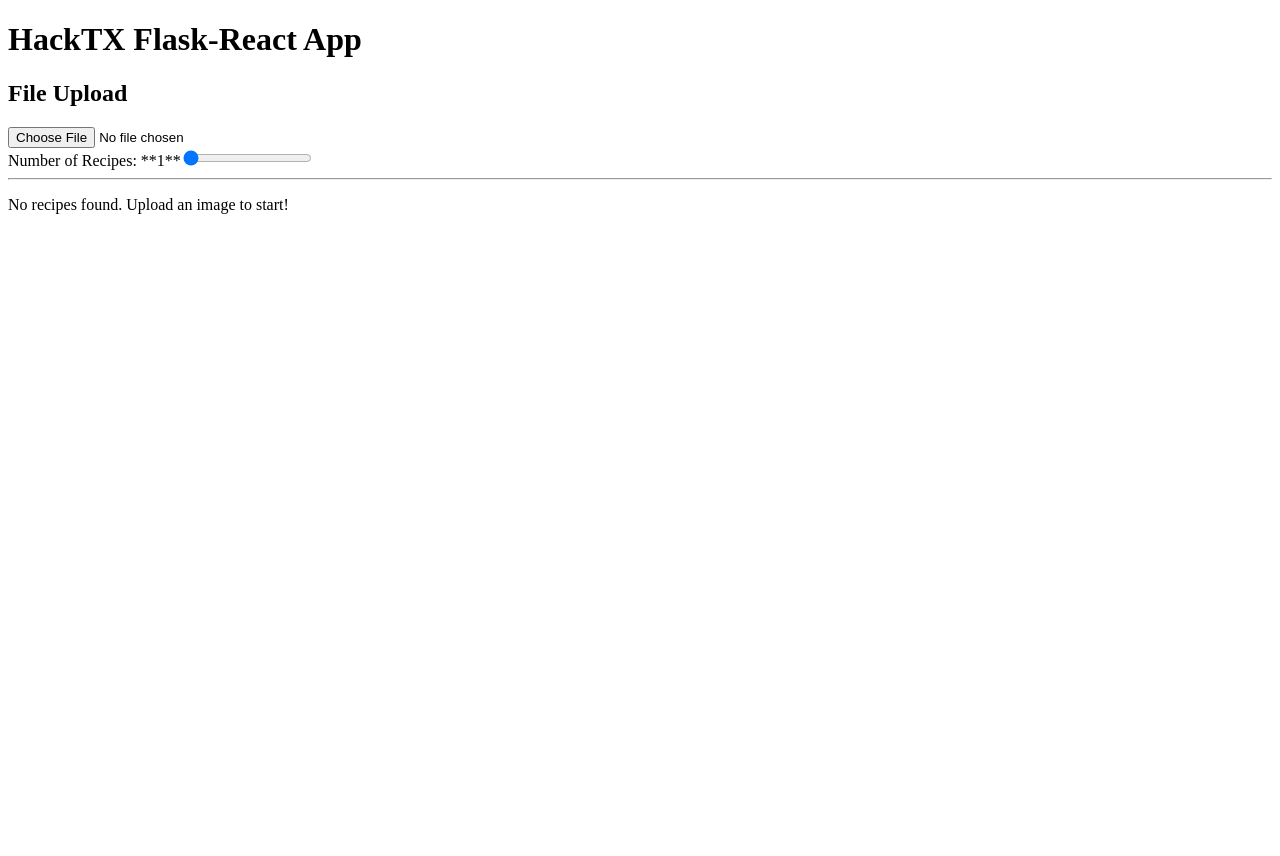
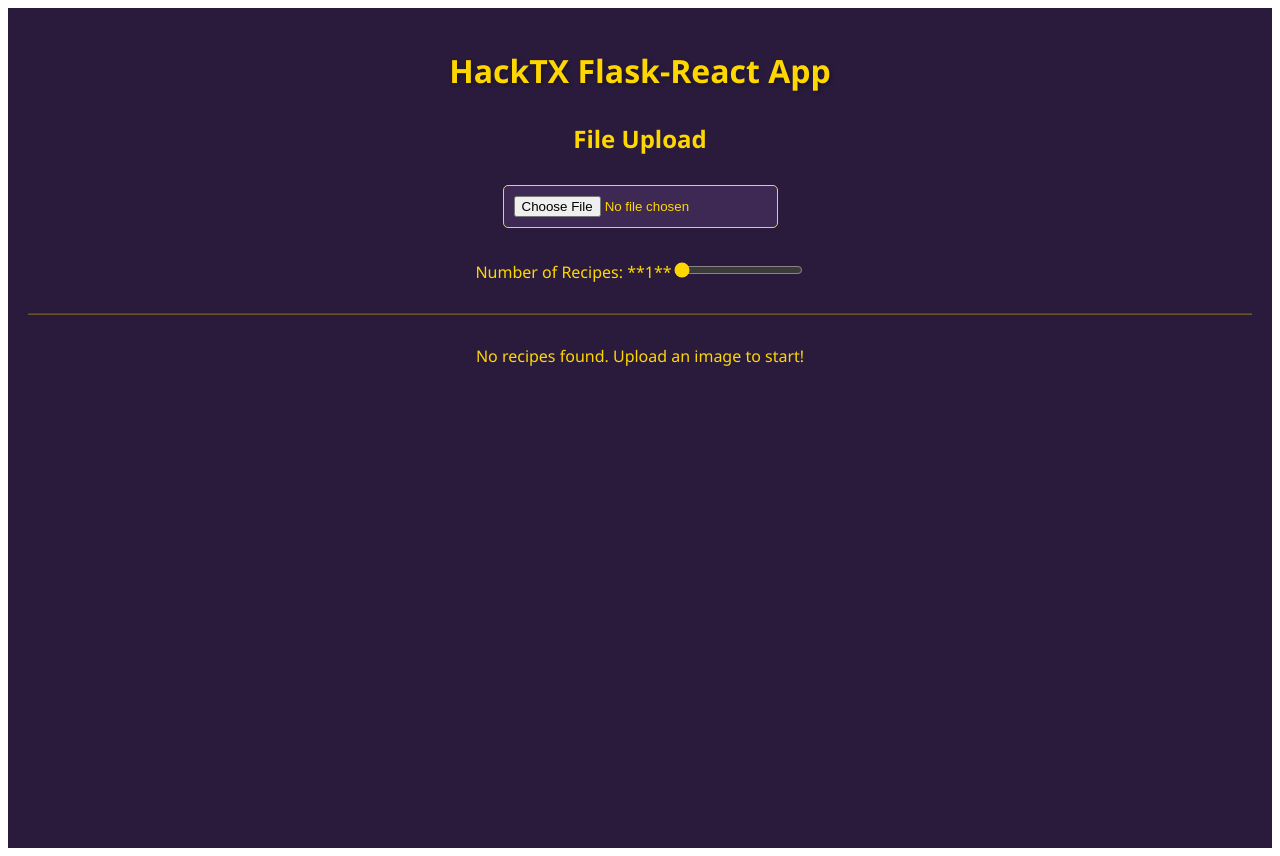
Before and after one commit to TaiMHS/HackTX2025, a React (Create React App) app in the folder client/: page / in a window 1280 px wide. Before the commit the page ends 800 px from the top, so only its background shows below. Built offline with nearby package versions, Linux system fonts and the light colour scheme.

Commit message:
formatting

```diff
--- a/client/src/App.css
+++ b/client/src/App.css
@@ -1,38 +1,87 @@
 .App {
   text-align: center;
+  background-color: #2a1b3d;
+  min-height: 100vh;
+  color: #ffd700;
+  padding: 20px;
+  font-family: 'Segoe UI', Tahoma, Geneva, Verdana, sans-serif;
 }
 
-.App-logo {
-  height: 40vmin;
-  pointer-events: none;
+h1 {
+  color: #ffd700;
+  text-shadow: 2px 2px 4px rgba(0, 0, 0, 0.3);
+  margin-bottom: 30px;
 }
 
-@media (prefers-reduced-motion: no-preference) {
-  .App-logo {
-    animation: App-logo-spin infinite 20s linear;
-  }
+h2, h3, h4 {
+  color: #ffd700;
+  margin-top: 20px;
 }
 
-.App-header {
-  background-color: #282c34;
-  min-height: 100vh;
-  display: flex;
-  flex-direction: column;
-  align-items: center;
-  justify-content: center;
-  font-size: calc(10px + 2vmin);
-  color: white;
+input[type="file"] {
+  background-color: #3d2953;
+  padding: 10px;
+  border-radius: 5px;
+  border: 1px solid #ffd700;
+  color: #ffd700;
+  margin: 10px 0;
 }
 
-.App-link {
-  color: #61dafb;
+input[type="range"] {
+  accent-color: #ffd700;
 }
 
-@keyframes App-logo-spin {
-  from {
-    transform: rotate(0deg);
-  }
-  to {
-    transform: rotate(360deg);
-  }
+button {
+  background-color: #ffd700;
+  color: #2a1b3d;
+  border: none;
+  padding: 10px 20px;
+  border-radius: 5px;
+  cursor: pointer;
+  font-weight: bold;
+  margin: 10px;
+  transition: all 0.3s ease;
 }
+
+button:hover {
+  background-color: #ffed4a;
+  transform: scale(1.05);
+}
+
+button:disabled {
+  background-color: #665c32;
+  cursor: not-allowed;
+  transform: none;
+}
+
+ul, ol {
+  text-align: left;
+  max-width: 600px;
+  margin: 15px auto;
+  color: #ffd700;
+}
+
+li {
+  margin: 10px 0;
+  line-height: 1.5;
+}
+
+p {
+  color: #ffd700;
+  margin: 10px 0;
+}
+
+.recipe-container {
+  background-color: #3d2953;
+  border-radius: 10px;
+  padding: 20px;
+  margin: 20px auto;
+  max-width: 800px;
+  box-shadow: 0 4px 8px rgba(0, 0, 0, 0.2);
+}
+
+hr {
+  border-color: #ffd700;
+  opacity: 0.3;
+  margin: 30px 0;
+}
--- a/client/src/App.js
+++ b/client/src/App.js
@@ -1,4 +1,5 @@
 import React, {useState} from "react"
+import './App.css';
 
 function App() {
   const [data, setData] = useState([]);
@@ -7,11 +8,21 @@ function App() {
   const [file, setFile] = useState(null);
   const [recipes, setRecipes] = useState([]);
   const [numRecipes, setNumRecipes] = useState(1);
+  const [imageSrc, setImageSrc] = useState(null);
 
   // Debug effect to monitor data changes
   React.useEffect(() => {
     console.log("Data state changed:", data);
   }, [data]);
+
+  // Cleanup URL object when component unmounts or when imageSrc changes
+  React.useEffect(() => {
+    return () => {
+      if (imageSrc) {
+        URL.revokeObjectURL(imageSrc);
+      }
+    };
+  }, [imageSrc]);
 
   const handleNumRecipesChange = (event) => {
     setNumRecipes(Number(event.target.value));
@@ -20,13 +31,21 @@ function App() {
   const handleFileChange = (event) => {
     const selectedFile = event.target.files?.[0];
 
+    // Clean up previous URL object if it exists
+    if (imageSrc) {
+      URL.revokeObjectURL(imageSrc);
+    }
+
     setFile(selectedFile);
-
     if (!selectedFile) {
         setData({});
         setError(null);
+        setImageSrc(null);
         return;
     }
+
+    // Create new URL object for the selected file
+    setImageSrc(URL.createObjectURL(selectedFile));
 
     const formData = new FormData();
     formData.append('myFile', selectedFile);
@@ -116,6 +135,10 @@ function App() {
           />
 
           <br/>
+          {imageSrc && (
+            <img src={imageSrc} alt="Uploaded Preview" style={{maxWidth: '150px', marginTop: '10px', borderRadius: '8px'}} />
+          )}
+          <br/>
           <label htmlFor="numRecipes">
             Number of Recipes: **{numRecipes}**
           </label>
@@ -148,15 +171,15 @@ function App() {
             return null;
           }
           return (
-            <div key={i}>
+            <div key={i} className="recipe-container">
               <h3>Recipe {i + 1}: {recipe.name}</h3>
-              <h4>Ingredients:</h4>
+              <h4>✨ Ingredients:</h4>
               <ul>
                 {recipe.ingredients && recipe.ingredients.map((ingredient, idx) => (
-                  <li key={idx}>{ingredient}</li>
+                  <li key={idx}>• {ingredient}</li>
                 ))}
               </ul>
-              <h4>Steps:</h4>
+              <h4>👨‍🍳 Steps:</h4>
               <ol>
                 {recipe.steps && recipe.steps.map((step, idx) => (
                   <li key={idx}>{step}</li>
```
